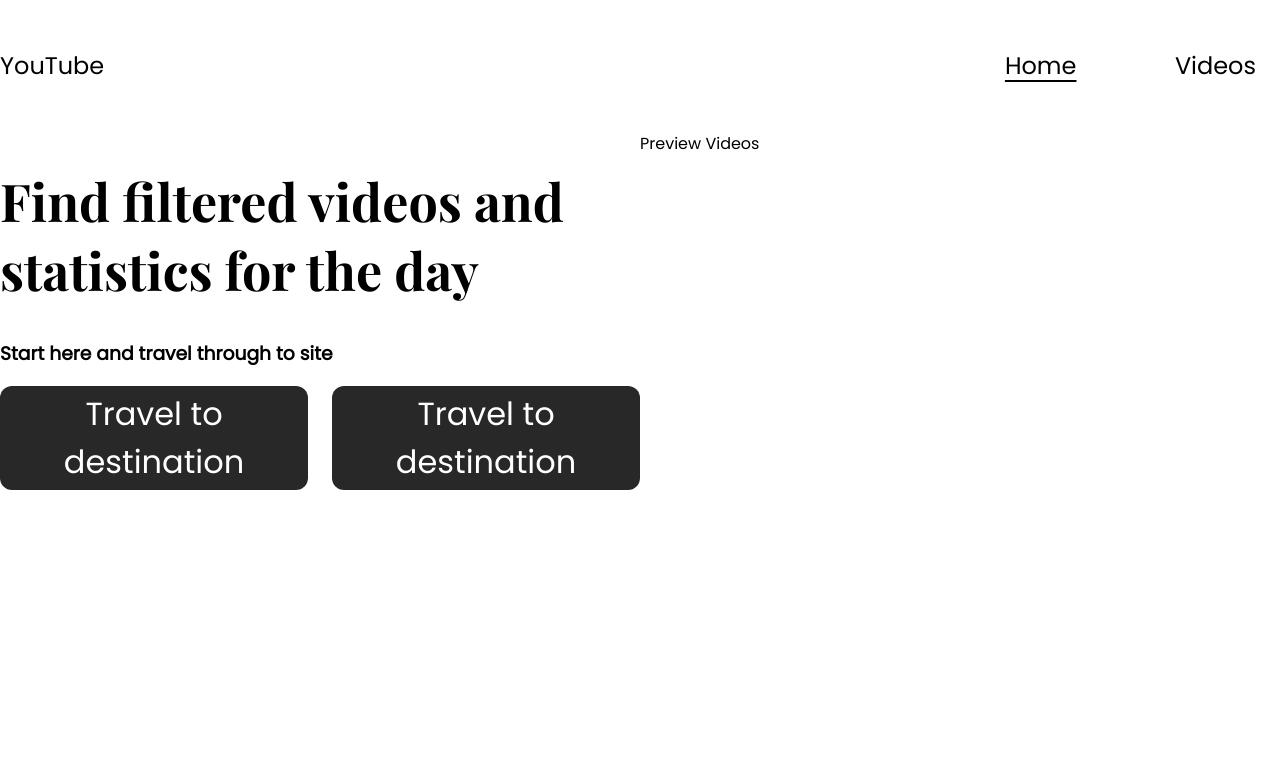
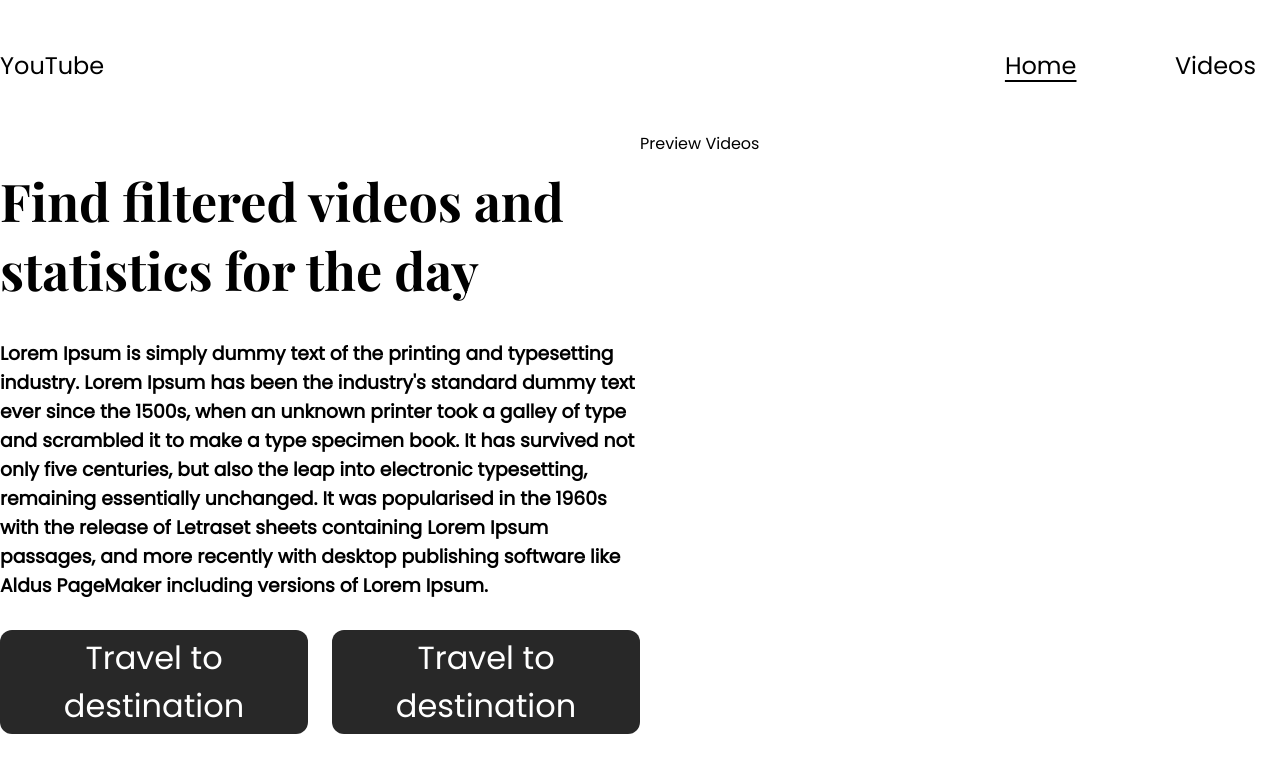
Before and after one commit to ccousill/DjangoReactYoutube, a React (Create React App) app in the folder client/: page / in a window 1280 px wide. Shown: the top 772 px of the page. Built offline with nearby package versions, Linux system fonts and the light colour scheme.

Commit message:
minor templating

```diff
--- a/client/src/components/Home.js
+++ b/client/src/components/Home.js
@@ -5,7 +5,9 @@
     <div className="home-section">
       <div className="home-info">
         <h1>Find filtered videos and statistics for the day</h1>
-        <h3>Start here and travel through to site</h3>
+        <h3>Lorem Ipsum is simply dummy text of the printing and typesetting industry. Lorem Ipsum has been the industry's standard dummy text ever since the 1500s, when an unknown printer took a galley of type and scrambled it to make a type specimen book. It has survived not only five centuries, but also the leap into electronic typesetting, remaining essentially unchanged. It was popularised in the 1960s with the release of Letraset sheets containing Lorem Ipsum passages, and more recently with desktop publishing software like Aldus PageMaker including versions of Lorem Ipsum.
+
+</h3>
         <div className="home-buttons">
           <Link to="/" className="button-1">
             Travel to destination
--- a/client/src/css/home.css
+++ b/client/src/css/home.css
@@ -23,6 +23,7 @@
     display: flex;
     flex-direction: row;
     gap: 24px;
+    padding-top: 12px;
 }
 .home-buttons :Link{
     text-decoration: none;
```
